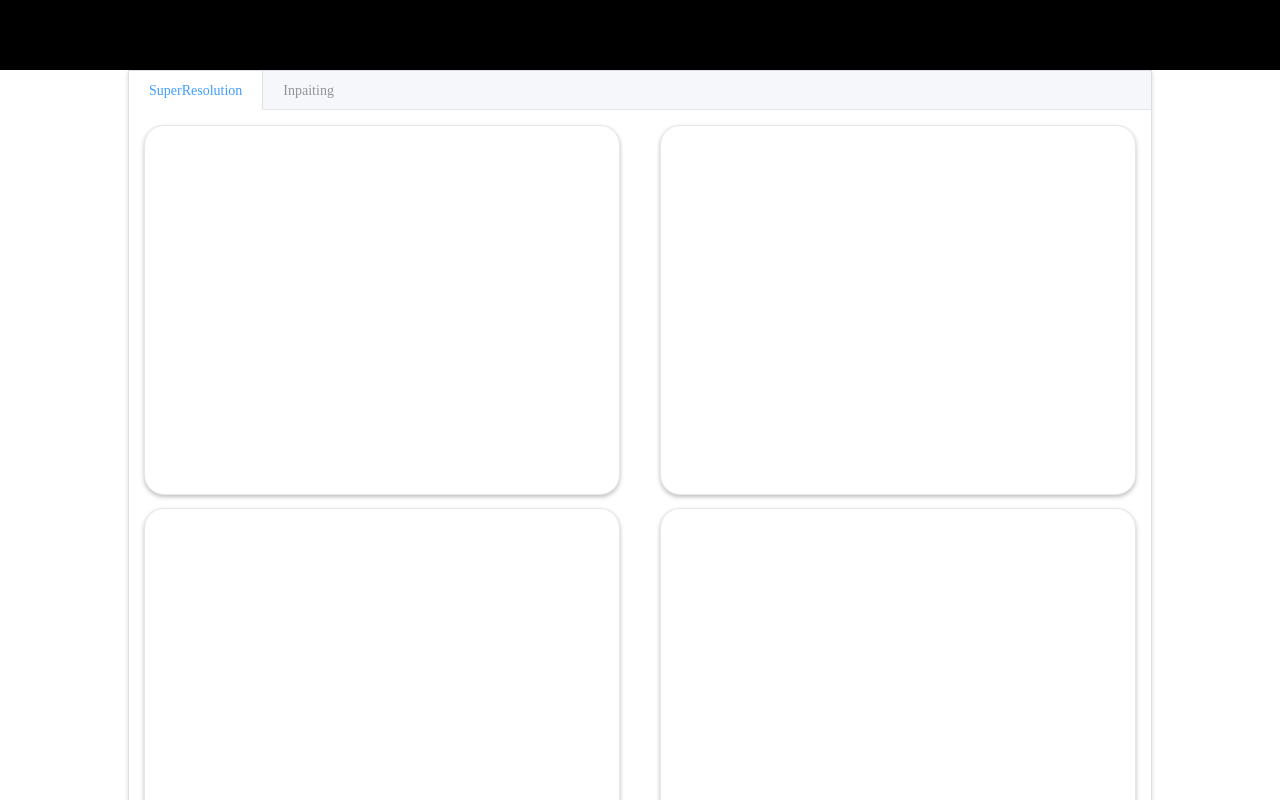
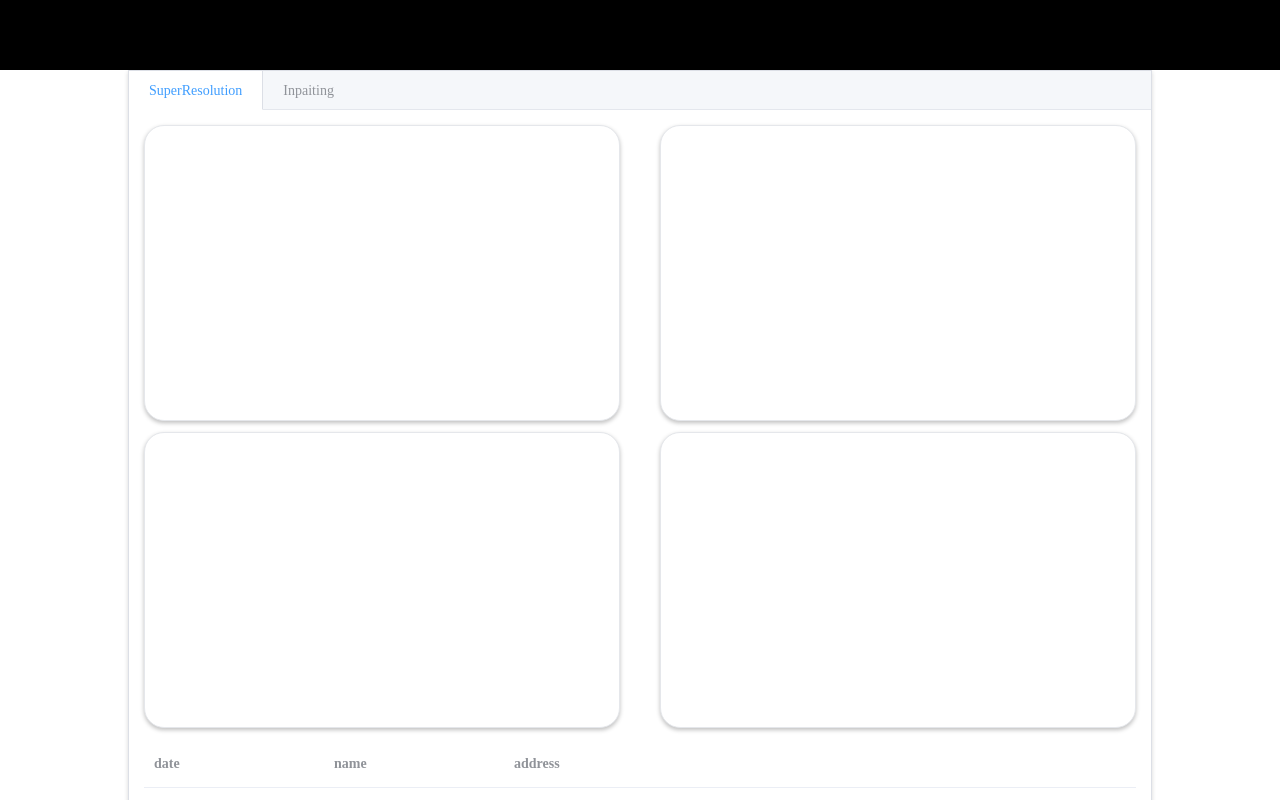
Before and after one commit to Hydrageno/gexplore, a Vue app: page / in a window 1280 px wide. Shown: the top 800 px of the page. Built offline with nearby package versions, Linux system fonts and the light colour scheme.

Commit message:
re: rectify sr-work-area height unit

```diff
--- a/src/components/function-unit/SuperResolution.vue
+++ b/src/components/function-unit/SuperResolution.vue
@@ -43,7 +43,7 @@ export default{
     display: flex;  //using flex layout
     flex-direction: row;
     flex-flow: wrap;
-    height: 1000px;  // limit height
+    height: 100vh;  // limit height
     width: 100%;  // succeed width from parent element
     @imgAreaWidth: 49%;  // each img area width
     @imgAreaHeight: 37%;  // each img area height
@@ -64,10 +64,6 @@ export default{
         height: 100% - @imgAreaHeight * 2 - @imgCrossIntervalHeight * 3;
         background-color: red;
         color: black;
-        img-exaple-container{  // set style of img exaple list
-            width: 100%;
-            height: 100%;
-        }
     }
 }
 </style>
```
